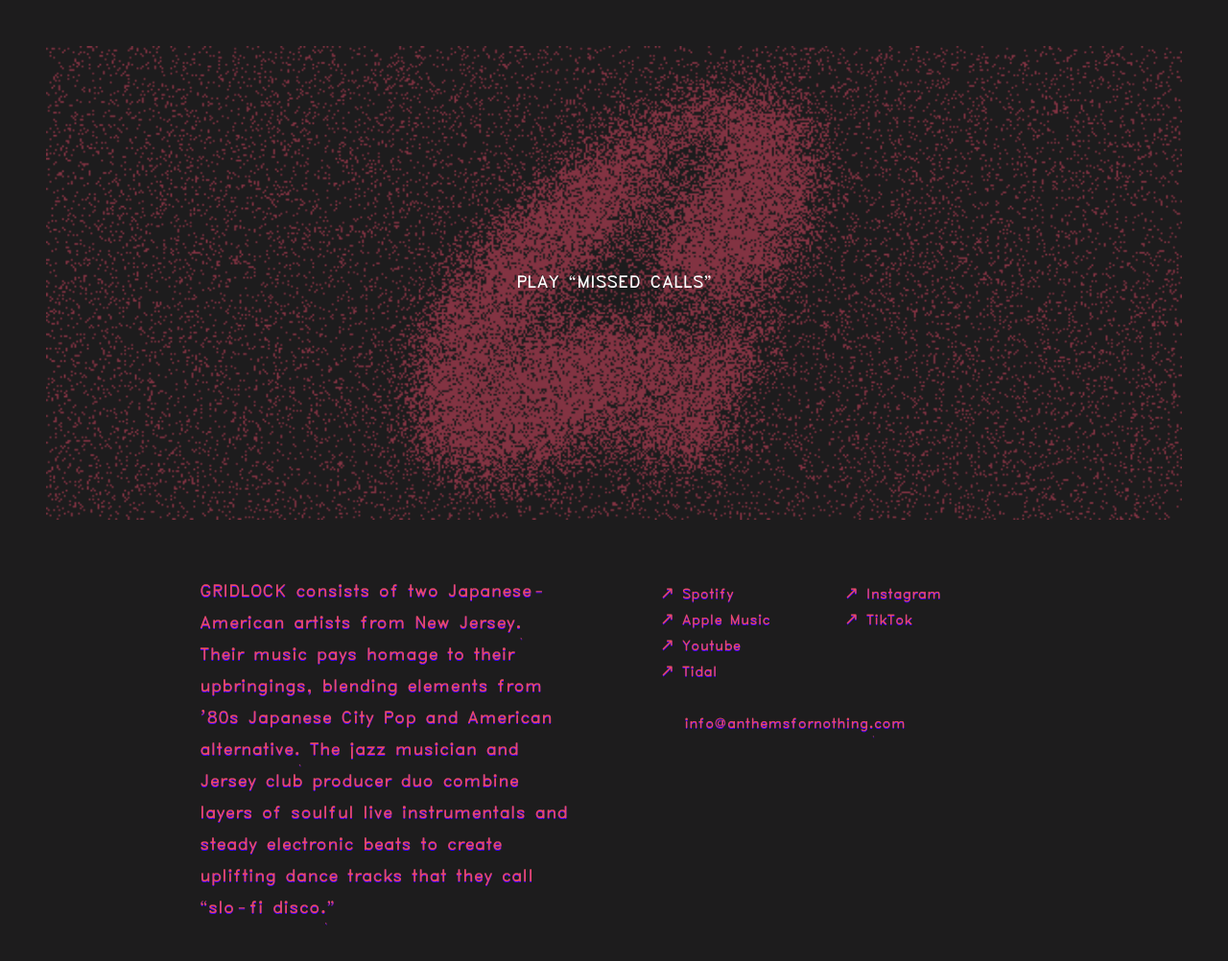
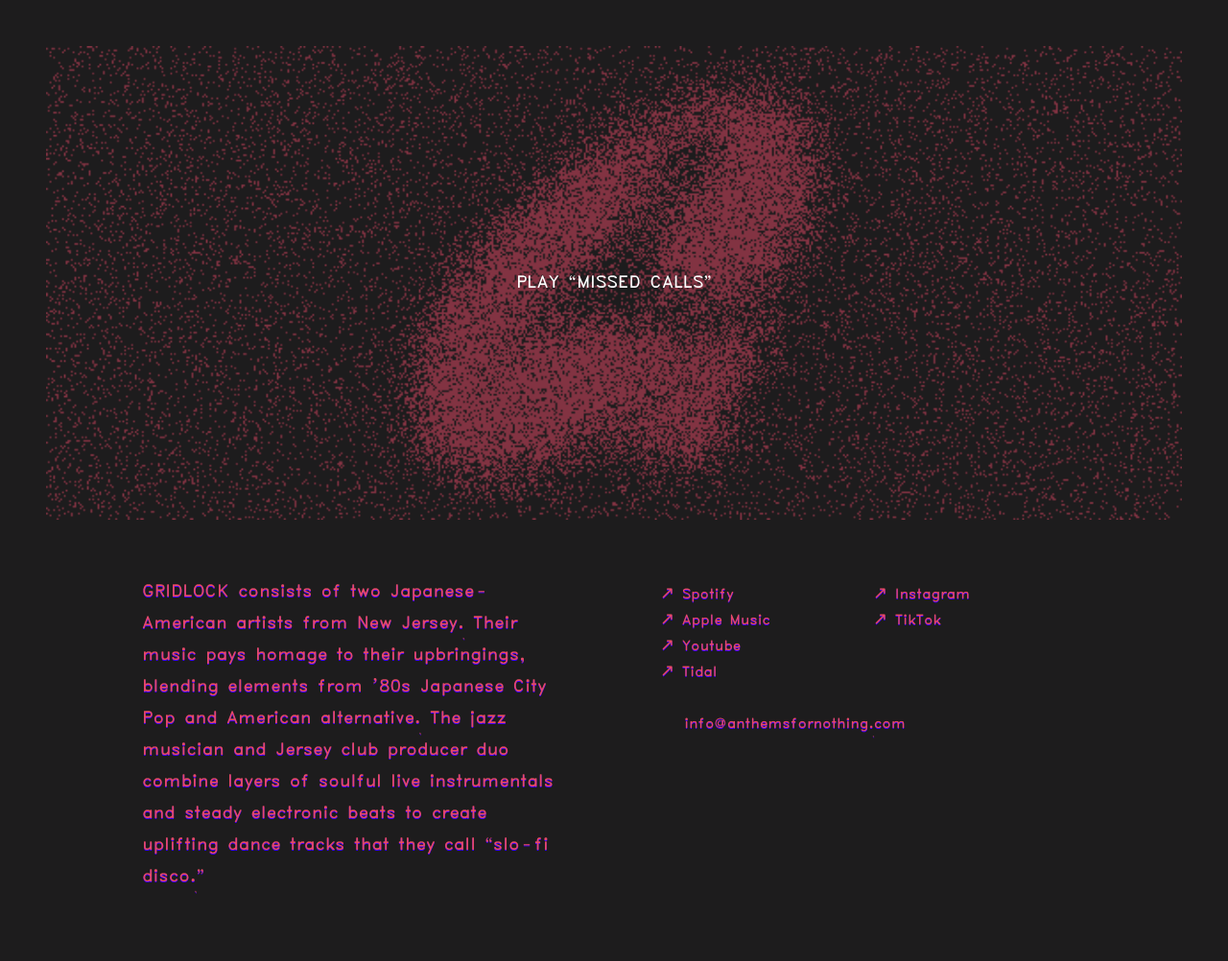
Before and after one commit to taichiaritomo/gridlock-2021, a plain HTML site: page index.html in a window 1280 px wide. Shown: the whole page at 96% size. After the commit the page ends 979 px from the top, so only its background shows below. Drawn offline with Linux system fonts and the light colour scheme; animation ran at ten frames a second.

Commit message:
layout tweaks

```diff
--- a/style.sass
+++ b/style.sass
@@ -71,6 +71,7 @@ body
 .video-container
     position: relative
     width: 100%
+    max-width: 1280px
     aspect-ratio: 640 / 267
 #video-canvas
     position: absolute
@@ -107,14 +108,16 @@ iframe, embed
     width: 100%
     height: 100vh
 .artist-info
+    margin: 0.5em auto 0
     width: 100%
+    max-width: 1080px
     display: flex
     justify-content: center
     flex-wrap: wrap
     margin-top: 0.5em
     // padding: $spacing-S
 .artist-info_column
-    flex: 0 1 480px
+    flex: 1 1 540px
     margin-top: $spacing-S
     margin-bottom: $spacing-S
     @media only screen and (max-width: $breakpoint)
```
Also changed, not shown: style.css, 1 other file.
